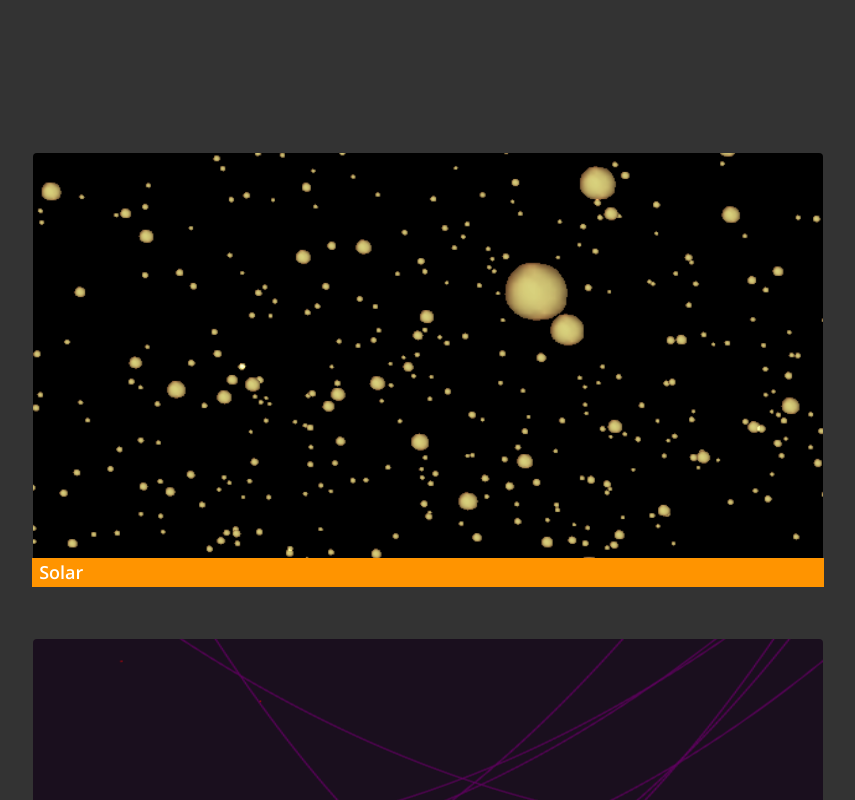
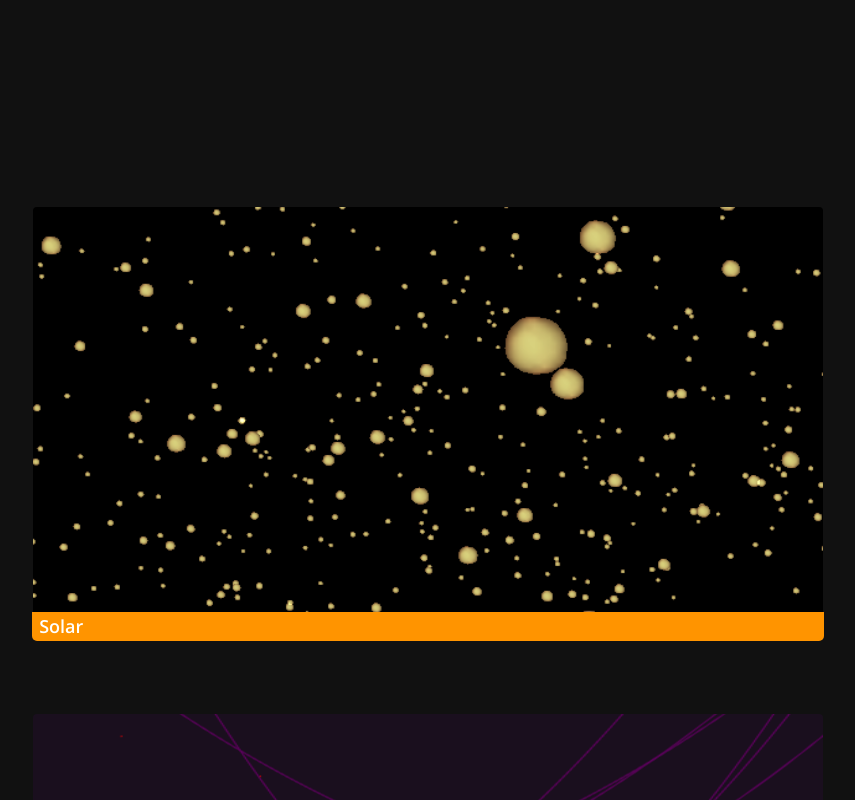
Before and after one commit to RavenDuffy/Portfolio, a Next.js app in the folder FrontEnd/portfolio/: page / in a window 1280 px wide. Shown: the part 1560-2360 px from the top of the page, without its empty margins (212-1067 px from the left). Built offline with nearby package versions, Linux system fonts and the light colour scheme.

Commit message:
Fixed some bugs, changed some layouts/behviours
- fixed bug of global background color transition not working
- removed extraneous data-background settings
- changed showcase appearance as well as the section's background color
- worked more on layout for project sections (will be revamped soon)

```diff
--- a/FrontEnd/portfolio/components/home/layout.js
+++ b/FrontEnd/portfolio/components/home/layout.js
@@ -23,7 +23,7 @@ const Scroll = dynamic(
 
 export default function Layout({children}) {
   return (
-    <div className={styles.mainContainer} id="hero" data-background="#333333">
+    <div className={styles.mainContainer} id="hero">
       <Head>
         <Meta
           name={name}
--- a/FrontEnd/portfolio/components/home/layout.module.css
+++ b/FrontEnd/portfolio/components/home/layout.module.css
@@ -136,7 +136,19 @@
 }
 
 .projectLists:first-child {
-  margin-top: 4rem;
+  margin-top: 3rem;
+}
+
+.projectListItem {
+  margin: 4rem 0;
+  border-radius: 5px;
+  transition: box-shadow .2s;
+  box-shadow: none;
+}
+
+.projectListItem:hover {
+  transition: box-shadow .2s;
+  box-shadow: 0 0 60px 5px #ff9400;
 }
 
 .showcaseProject {
@@ -171,6 +183,8 @@
   background-color: #ff9400;
   padding-left: 0.4rem;
   text-shadow: none;
+  border-bottom-left-radius: 5px;
+  border-bottom-right-radius: 5px;
 }
 
 .showcaseProject:hover p {
--- a/FrontEnd/portfolio/components/home/showcase.layout.js
+++ b/FrontEnd/portfolio/components/home/showcase.layout.js
@@ -5,17 +5,16 @@ import styles from './layout.module.css'
 
 export default function ShowcaseLayout({ allProjectData }) {
   return (
-    <div className={styles.section} id="showcase">
+    <div className={styles.section} id="showcase" data-background="#111">
       <ul className={`${utilStyles.list} ${styles.projectLists}`}>
         { allProjectData.map(({ id, picture, title }) => (
-          <li className={utilStyles.listItem} key={id}>
+          <li className={styles.projectListItem} key={id}>
             <Link href="/projects/[projectid]" as={`/projects/${id}`}>
                 <a className={styles.showcaseProject}>
                   <img src={picture} alt={title}/>
                   <p>{title}</p>
                 </a>
             </Link>
-            <br />
           </li>
         ))}
       </ul>
--- a/FrontEnd/portfolio/package.json
+++ b/FrontEnd/portfolio/package.json
@@ -13,6 +13,7 @@
     "date-fns": "^2.15.0",
     "gray-matter": "^4.0.2",
     "next": "9.3.6",
+    "parallax-js": "^3.1.0",
     "react": "16.13.1",
     "react-dom": "16.13.1",
     "remark": "^12.0.1",
--- a/FrontEnd/portfolio/pages/index.js
+++ b/FrontEnd/portfolio/pages/index.js
@@ -19,6 +19,10 @@ export async function getServerSideProps() {
 }
 
 export default function Home({ allProjectData }) {
+  if (process.browser) {
+    document.body.style.transition = ".5s background"
+  }
+
   return (
     <Layout>
       <Head>
--- a/FrontEnd/portfolio/projects/solar.md
+++ b/FrontEnd/portfolio/projects/solar.md
@@ -1,6 +1,7 @@
 ---
 title: 'Solar'
 picture: '../images/projectimages/solar.PNG'
+gif: '../images/projectimages/Solar_GIF.gif'
 projectId: 8
 ---
 Hello Test,
--- a/FrontEnd/portfolio/styles/global.css
+++ b/FrontEnd/portfolio/styles/global.css
@@ -27,7 +27,6 @@ body, html {
   color: #fff;
   background-color: #333;
   scroll-behavior: smooth;
-  transition: 1s background;
 }
 
 body::-webkit-scrollbar {
--- a/FrontEnd/portfolio/styles/utils.module.css
+++ b/FrontEnd/portfolio/styles/utils.module.css
@@ -5,6 +5,11 @@
 
 .flexCenterContainer {
   align-items: center;
+}
+
+.flexCenterContainerHorizontal {
+  flex-direction: row !important;
+  justify-content: space-between;
 }
 
 .mainContainer {
@@ -127,10 +132,10 @@
   position: fixed;
   border-radius: 50%;
   background-color: #fff;
-  box-shadow: 0 2px 10px #000;
+  box-shadow: 0 2px 5px #000;
   width: 3rem;
   height: 3rem;
-  transform: translate(-24%, -24%);
+  transform: translate(-23.5%, -24%);
   z-index: -1;
 }
 
@@ -140,7 +145,7 @@
   border-radius: 50%;
 }
 
-.backToHome img:hover {
+.backToHome:hover img {
   transition: .3s;
   filter: invert(48%) sepia(79%) saturate(2476%) hue-rotate(10deg) brightness(118%) contrast(119%);
   background-color: transparent;
@@ -149,7 +154,7 @@
 
 .backToHome:hover::before {
   transition: .3s;
-  background-color: #333;
+  background-color: #fff2;
 }
 
 .circular {
```
Also changed, not shown: FrontEnd/portfolio/components/projects/layout.module.css (added, +13 -0 lines), FrontEnd/portfolio/pages/projects/[projectid].js (+5 -4 lines), FrontEnd/portfolio/public/images/projectimages/Solar_GIF.gif (added), 1 other file (tests, documents, lock files or other folders).
